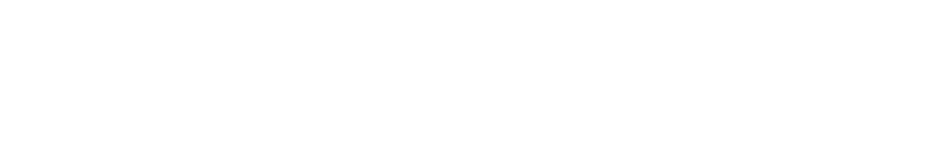
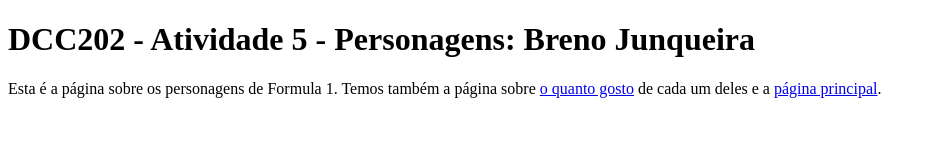
Before and after one commit to ufjf-dcc202/ufjf-dcc202-2023-3-a-atv5-beJayBR, a website: page personagens.html in a window 1280 px wide. Shown: the whole page, without its empty margins (0-936 px from the left). Drawn offline with Linux system fonts and the light colour scheme.

Commit message:
Criacao de personagens e preferencias.html

```diff
--- a/personagens.html
+++ b/personagens.html
@@ -3,9 +3,12 @@
 <head>
     <meta charset="UTF-8">
     <meta name="viewport" content="width=device-width, initial-scale=1.0">
-    <title>DCC202 - Atividade 5 - Personagens: Breno_Junqueira</title>
+    <title>DCC202 - Atividade 5 - Personagens: Breno Junqueira</title>
 </head>
 <body>
-
+    <main>
+        <h1>DCC202 - Atividade 5 - Personagens: Breno Junqueira</h1>
+        <p>Esta é a página sobre os personagens de Formula 1. Temos também a página sobre <a href="preferencias.html">o quanto gosto</a> de cada um deles e a <a href="index.html">página principal</a>.</p>
+    </main>
 </body>
 </html>
```
Also changed, not shown: preferencias.html (+5 -2 lines).
